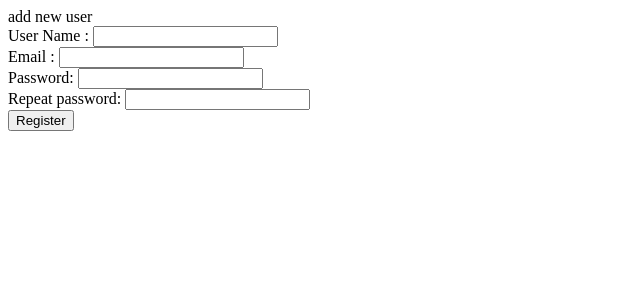
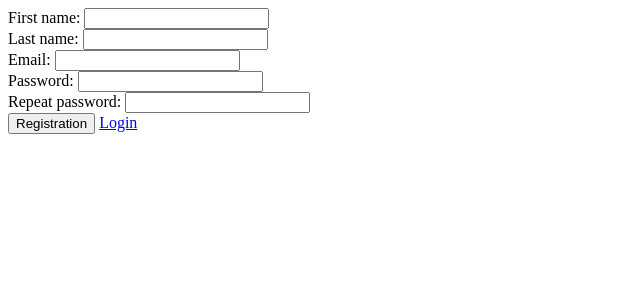
Before and after one commit to AntonCheliadin/stomat, a Spring Boot app: page /registration in a window 1280 px wide. Shown: the top 300 px of the page, without its empty margins (0-640 px from the left). Run offline with Spring Boot 4, Linux system fonts and the light colour scheme; some of the project's set-up classes (security, data sources, template engines, error pages and the like) are left out, and stand-ins take their place.

Commit message:
add i18n

```diff
--- /dev/null
+++ b/src/main/resources/messages.properties
@@ -0,0 +1,15 @@
+page.title=Stomat
+home.title=Welcome to dentist service!
+hello.title=Hello {0}!
+
+auth.login.label=Login
+auth.registration.label=Registration
+auth.logout.label=Logout
+auth.login.error.text=Invalid username and password.
+auth.logout.success.text=You have been logged out.
+
+user.first.name.label=First name:
+user.last.name.label=Last name:
+user.password.label=Password:
+user.password.repeat.label=Repeat password:
+user.email.label=Email:
--- /dev/null
+++ b/src/main/resources/messages_ru.properties
@@ -0,0 +1,15 @@
+page.title=Стомат
+home.title=Добро пожаловать в dentist service!
+hello.title=Привет {0}!
+
+auth.login.label=Войти
+auth.registration.label=Регистрация
+auth.logout.label=Выйти
+auth.login.error.text=Данные введены не верно.
+auth.logout.success.text=Вы вышли из аккаунта.
+
+user.first.name.label=Имя:
+user.last.name.label=Фамилия:
+user.password.label=Пароль:
+user.password.repeat.label=Повторите пароль:
+user.email.label=Email:
--- /dev/null
+++ b/src/main/resources/messages_ua.properties
@@ -0,0 +1,15 @@
+page.title=Стомат
+home.title=Ласкаво просимо до dentist service!
+hello.title=Привiт {0}!
+
+auth.login.label=Увiйти
+auth.registration.label=Реєтрація
+auth.logout.label=Вийти
+auth.login.error.text=Данi введенi не вiрно.
+auth.logout.success.text=Ви вийшли iз аккаунту.
+
+user.first.name.label=Ім'я:
+user.last.name.label=Прізвище:
+user.password.label=Пароль:
+user.password.repeat.label=Повторiть пароль:
+user.email.label=Email:
--- a/src/main/resources/templates/user/registration.html
+++ b/src/main/resources/templates/user/registration.html
@@ -3,29 +3,40 @@
 >
 <head>
     <meta charset="UTF-8">
-    <title>Title</title>
+    <title th:text="#{page.title}"></title>
 </head>
 <body>
 
-add new user
 <form th:action="@{/registration}" method="post">
     <div>
-        <label> User Name : <input type="text" name="name" th:value="${userAccountDto} ? ${userAccountDto.getName()} : ''"/> </label>
-        <span th:if="${nameError}" th:text="${nameError}"/>
+        <label th:text="#{user.first.name.label}"></label>
+        <input type="text" name="firstName" th:value="${userAccountDto} ? ${userAccountDto.getFirstName()} : ''"/>
+        <span th:if="${firstName}" th:text="${firstName}"/>
     </div>
     <div>
-        <label> Email : <input type="text" name="email" th:value="${userAccountDto} ? ${userAccountDto.getEmail()} : ''"/> </label>
+        <label th:text="#{user.last.name.label}"></label>
+        <input type="text" name="lastName" th:value="${userAccountDto} ? ${userAccountDto.getLastName()} : ''"/>
+        <span th:if="${lastName}" th:text="${lastName}"/>
+    </div>
+    <div>
+        <label th:text="#{user.email.label}"></label>
+        <input type="text" name="email" th:value="${userAccountDto} ? ${userAccountDto.getEmail()} : ''"/>
         <span th:if="${emailError}" th:text="${emailError}"/>
     </div>
     <div>
-        <label> Password: <input type="password" name="password"/> </label>
+        <label th:text="#{user.password.label}"></label>
+        <input type="password" name="password"/>
         <span th:if="${passwordError}" th:text="${passwordError}"/>
     </div>
     <div>
-        <label> Repeat password: <input type="password" name="repeatPassword"/> </label>
+        <label th:text="#{user.password.repeat.label}"></label>
+        <input type="password" name="repeatPassword"/>
         <span th:if="${repeatPasswordError}" th:text="${repeatPasswordError}"/>
     </div>
-    <div><input type="submit" value="Register"/></div>
+    <div>
+        <input type="submit" th:value="#{auth.registration.label}"/>
+        <a href="/login" th:text="#{auth.login.label}"></a>
+    </div>
 </form>
 
 </body>
```
Also changed, not shown: src/main/java/com/stomat/config/LocaleConfig.java (added, +23 -0 lines), src/main/java/com/stomat/config/MvcConfig.java (+14 -0 lines), src/main/resources/templates/home.html (+15 -6 lines), src/main/resources/templates/user/login.html (+8 -13 lines).
